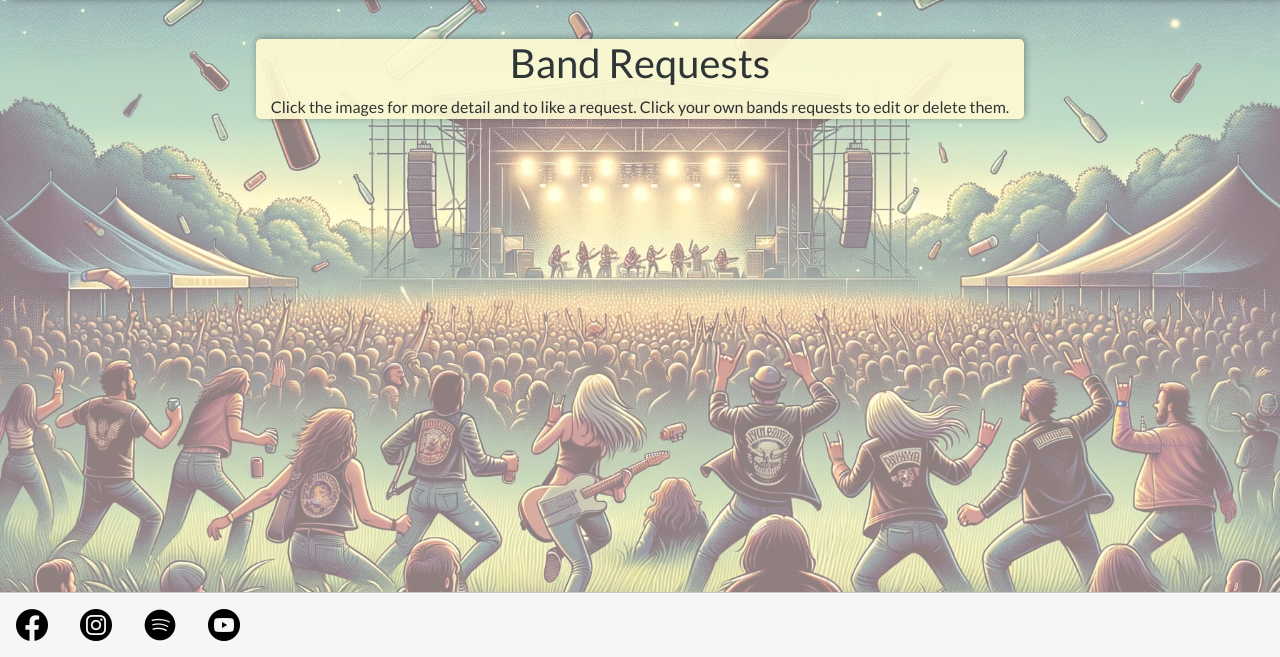
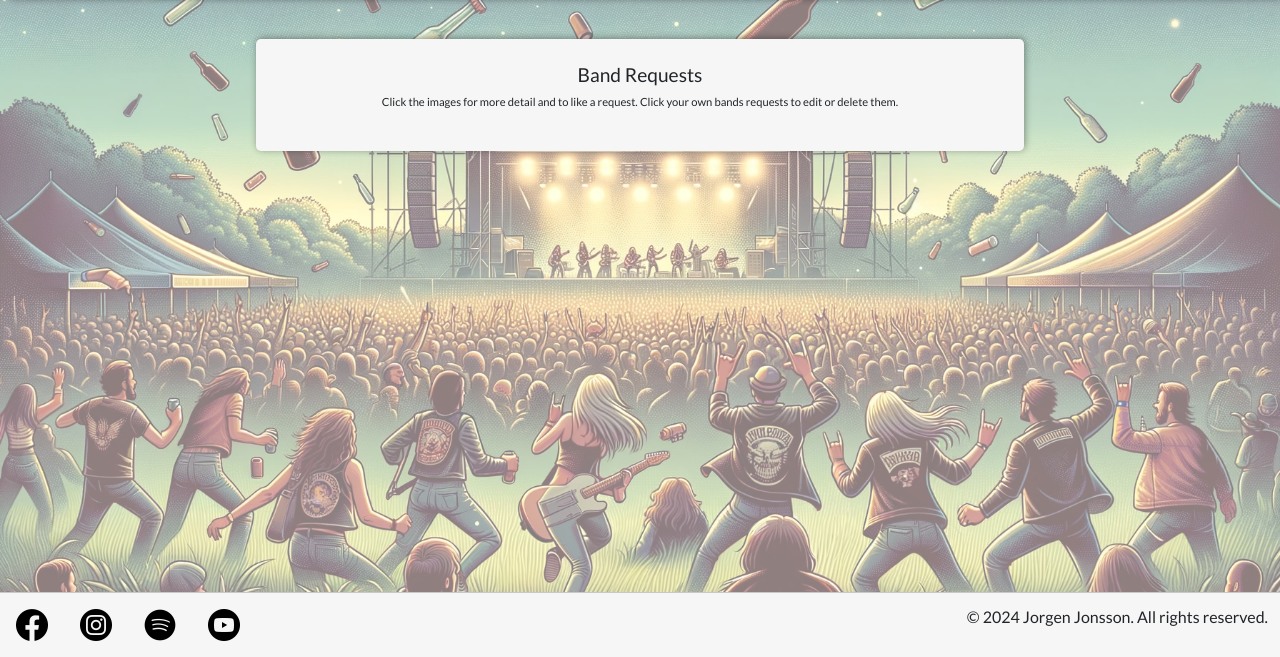
Before and after one commit to JorgenDIF/PP4-Riot-Rythm-Festival, a Django app: page /bands/band_bank/ in a window 1280 px wide. Shown: the part 143-800 px from the top of the page. Run offline with Django 4.2, Linux system fonts and the light colour scheme; data that the repository does not hold is empty; parts of the project's set-up code (start-up, migrations or seed data) failed here and were passed over; some libraries are stand-ins or nearby versions.

Commit message:
enhance: Refine media queries and apply flex to copyright-jj
Further refined media queries to improve responsiveness across various devices. Added flex display properties to the copyright-jj class to enhance alignment and layout consistency.

These modifications ensure a more adaptive and visually cohesive user interface, boosting the overall usability and aesthetic of the website.

```diff
--- a/bands/templates/bands/band_bank.html
+++ b/bands/templates/bands/band_bank.html
@@ -3,7 +3,7 @@
 {% block title%}Band Requests{% endblock %}
 
 {% block content %}
-<div class="container landing text-center "><h1 >
+<div class="container form p-4 text-center "><h1 >
     Band Requests
 </h1> <p>Click the images for more detail and to like a request.
     Click your own bands requests to edit or delete them.
--- a/static/css/base.css
+++ b/static/css/base.css
@@ -76,6 +76,12 @@ footer {
 .social-icon {
     height: 2rem;
     margin: 1rem;
+}
+
+.copyright-jj {
+    display: flex;
+    justify-content: end;
+
 }
 
 /* Header */
@@ -231,3 +237,9 @@ img.logo {
     }
 
 }
+
+@media screen and (max-width: 600px) {
+    .copyright-jj {
+        display: none;
+    }
+}
--- a/templates/includes/footer.html
+++ b/templates/includes/footer.html
@@ -11,4 +11,5 @@
                 <a href="" target="blank" rel="noopener" aria-label="Youtube - Opens in a new tab">
                     <img src="{% static '/icons/youtube-icon.png' %}" alt="Youtube icon" class="social-icon">
     </a>
+    <div class="container copyright-jj"><p>&copy; 2024 Jorgen Jonsson. All rights reserved.</p></div>
 </footer>
```
